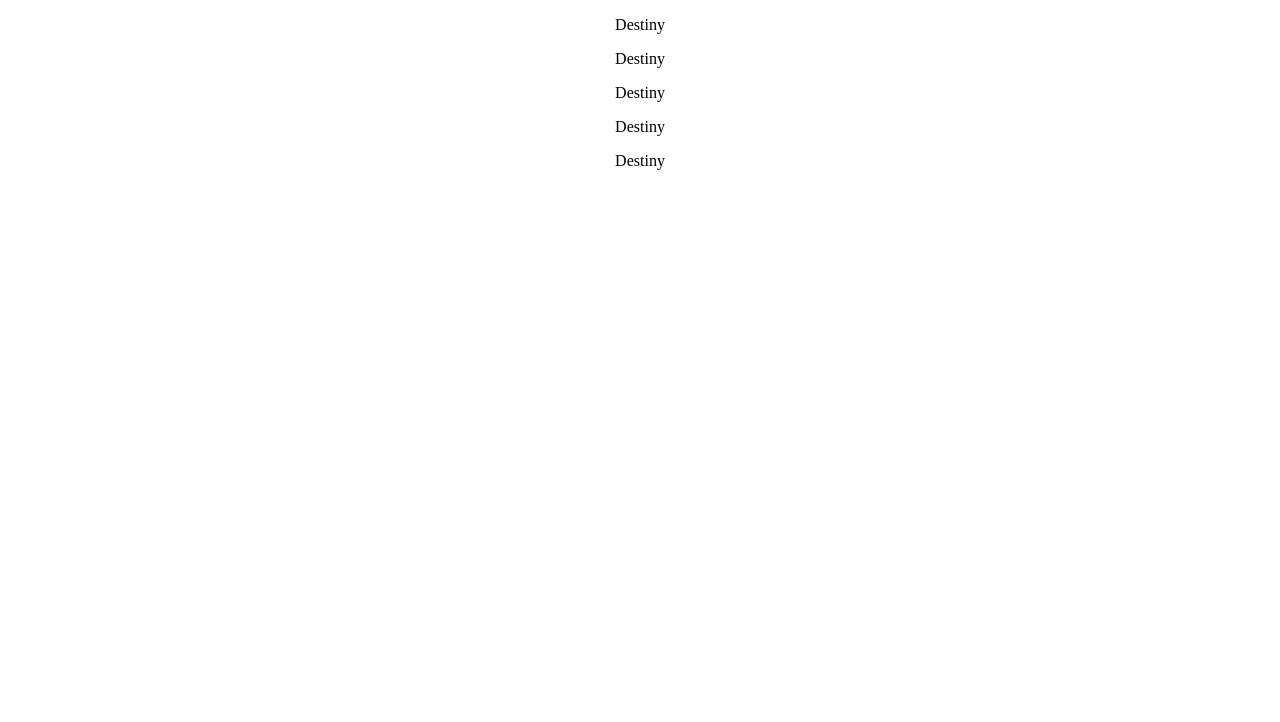
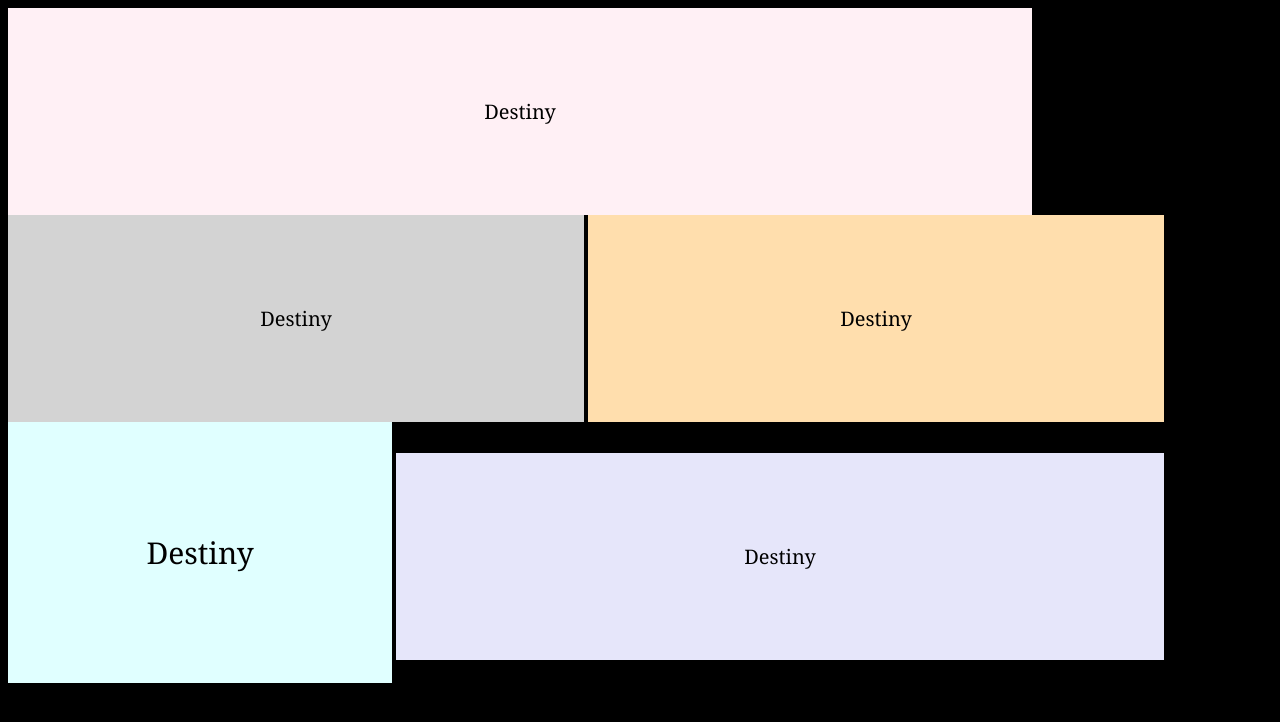
Before and after one commit to destinycejadvc/daramolaproject, a plain HTML site: page index.html in a window 1280 px wide. Drawn offline with Linux system fonts and the light colour scheme.

Commit message:
Update fonts.css

```diff
--- a/fonts.css
+++ b/fonts.css
@@ -1,46 +1,58 @@
-/*fonts.css*/
-
-.box {
-  min-height: 100px;
-width: 100%;
+body { width: 100%;
+		height: 100%;
+		 background-color: #000000;
 		 }
 
-.white {
-	  background-color: #fff;
-	  min-height:2px;
+.oneblock {
+	background-color: #fff0f5;
+	width: 80%;
+	min-height: 85%;
+	display: inline-block;
+	font-family: "Georgia", cursive, sans-serif;
+	font-size: 20px;
+	color: black;
 	}
 
-.lavender_blush {
-  background-color: #FFF0F5;
+	.twoblock { background-color: #D3D3D3  ;
+	width: 45%;
+	min-height: 75%;
+	display: inline-block;
+	font-family: "Georgia", cursive, sans-serif;
+	font-size: 20px;
+	color: black;
 	}
 
-.light_gray {
-  background-color: #D3D3D3;
+.threeblock {
+	background-color: #FFDEAD;
+	width: 45%;
+	min-height: 80%;
+	display: inline-block;
+	font-family: "Georgia", cursive, sans-serif;
+	font-size: 20px;
+	color: black;
 	}
 
-.Navajo_White {
-  background-color: #FFDEAD;
+	.fourblock {
+	background-color: #E0FFFF;
+	width: 30%;
+	min-height: 60%;
+	display: inline-block;
+	font-family: "Georgia", cursive, sans-serif;
+	font-size: 30px;
+	color: black;
 	}
 
-.Light_Cyan {
-  background-color: #E0FFFF;
+	.fiveblock {
+	background-color: #E6E6FA ;
+	width: 60%;
+	min-height: 45%;
+	display: inline-block;
+	font-family: "Georgia", cursive, sans-serif;
+	font-size: 20px;
+	color: black;
 	}
 
-.Lavender {
-  background-color: #E6E6FA;
+
+		p { padding-top: 50px;
+	color:black;
 	}
-h1 {
-	font-family: 'Baloo Bhaijaan', cursive;
-	padding-bottom: 10px;
-}
-
-h2 {
-	font-family: 'Baloo Bhaijaan', cursive;
-	font-family: 'Roboto', sans-serif;
-	padding-bottom: 30px;
-}
-
-h3 {
-	font-family: 'Droid Serif', serif;
-	padding-bottom: 50px;
-}
```
Lines whose indentation alone changed are shown as unchanged.
